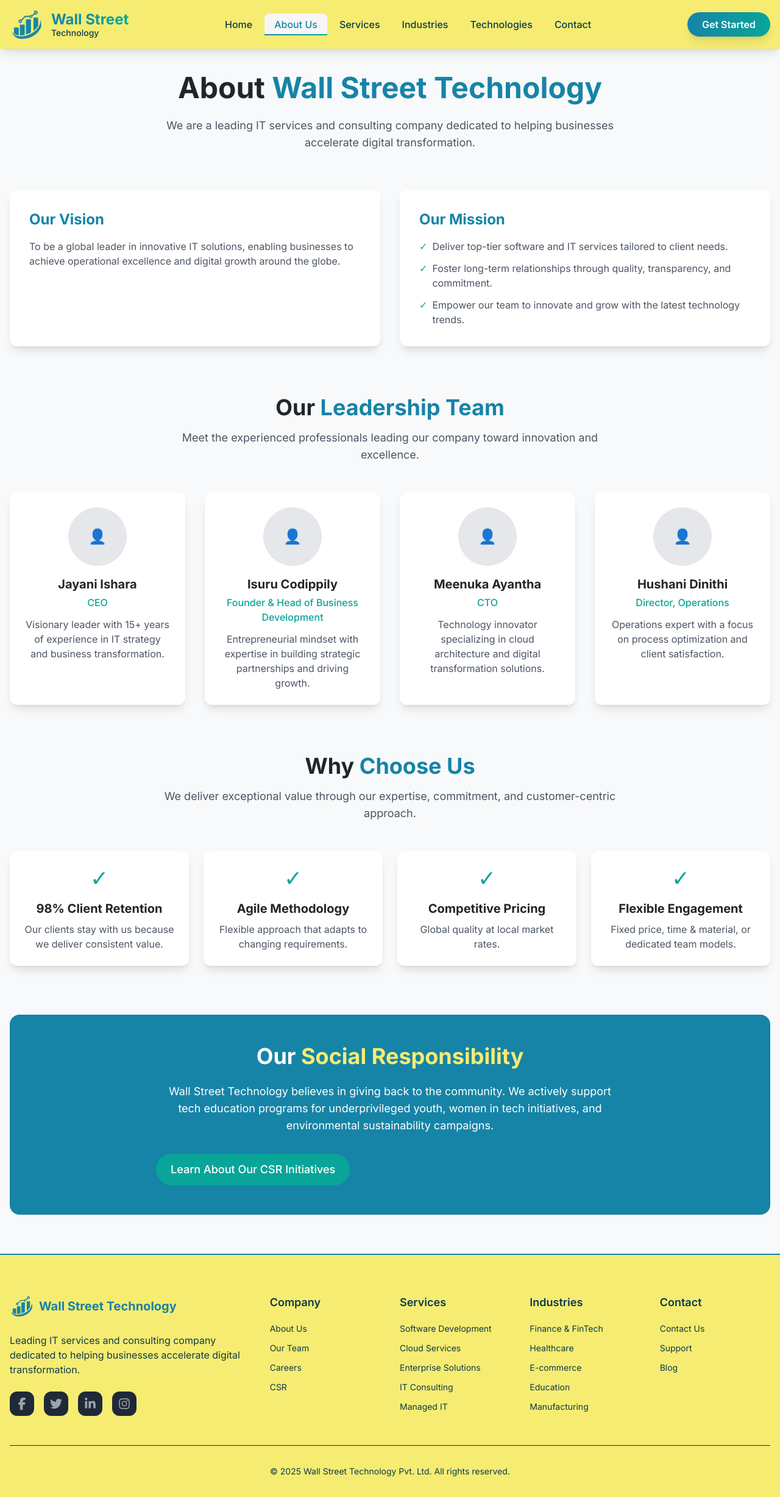
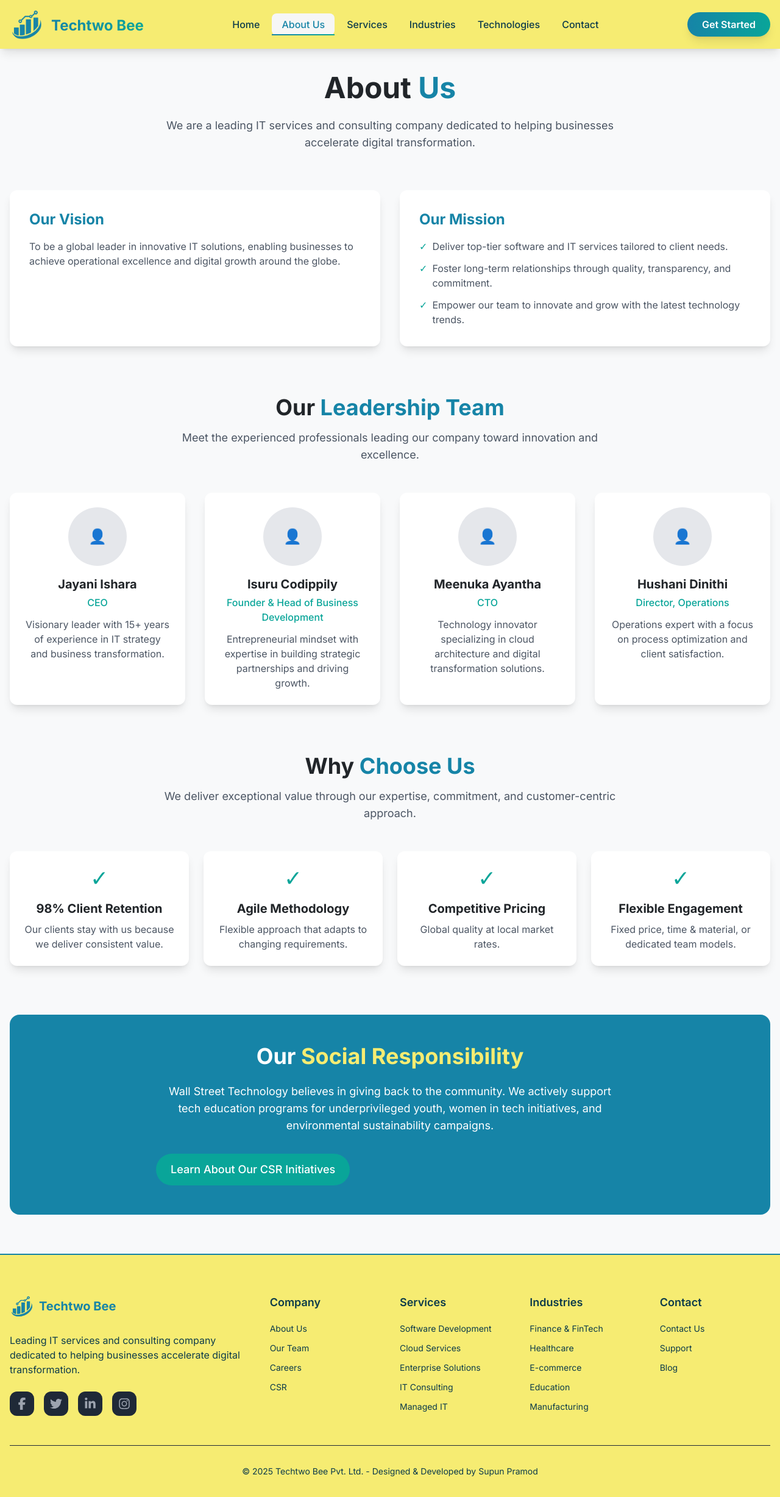
Before and after one commit to supunpramod/Wall-Street-Technology, a React (Vite) app: page /about in a window 1280 px wide. Shown: the whole page at 61% size. Built offline with nearby package versions, Linux system fonts and the light colour scheme.

Commit message:
refactor branding in Footer, Header, and About components for consistency and updated company name

```diff
--- a/src/components/layout/Footer.jsx
+++ b/src/components/layout/Footer.jsx
@@ -61,7 +61,7 @@ const Footer = () => {
 
                   <img src={Logo1} alt="Logo" className="w-10 h-10 md:w-10 md:h-10" />
 
-              <span className="font-bold text-lg md:text-xl text-primary">Wall Street Technology</span>
+              <span className="font-bold text-lg md:text-xl text-primary">Techtwo Bee</span>
             </div>
             <p className="mb-6 text-sm md:text-base max-w-md">
               Leading IT services and consulting company dedicated to helping businesses accelerate digital transformation.
@@ -109,7 +109,7 @@ const Footer = () => {
         </div>
 
         <div className="border-t border-gray-800 mt-8 md:mt-12 pt-6 md:pt-8 text-center text-dark text-sm">
-          <p>&copy; {new Date().getFullYear()} Wall Street Technology Pvt. Ltd. All rights reserved.</p>
+          <p>&copy; {new Date().getFullYear()} Techtwo Bee Pvt. Ltd. - Designed & Developed by Supun Pramod</p>
         </div>
       </div>
     </motion.footer>
--- a/src/components/layout/Header.jsx
+++ b/src/components/layout/Header.jsx
@@ -70,10 +70,10 @@ const Header = () => {
                   color: 'transparent'
                 }}
               >
-                Wall Street
+                Techtwo Bee
               </span>
               <span className="text-xs md:text-sm font-medium -mt-1" style={{ color: theme.dark }}>
-                Technology
+
               </span>
             </div>
           </Link>
--- a/src/components/pages/About.jsx
+++ b/src/components/pages/About.jsx
@@ -48,7 +48,7 @@ const About = () => {
             animate={{ opacity: 1, y: 0 }}
             transition={{ duration: 0.5 }}
           >
-            About <span className="text-primary">Wall Street Technology</span>
+            About <span className="text-primary">Us</span>
           </motion.h1>
 
           <motion.p
```
Also changed, not shown: src/assets/New folder/ccc.jpg (deleted), src/assets/New folder/hero.jpg (deleted).
